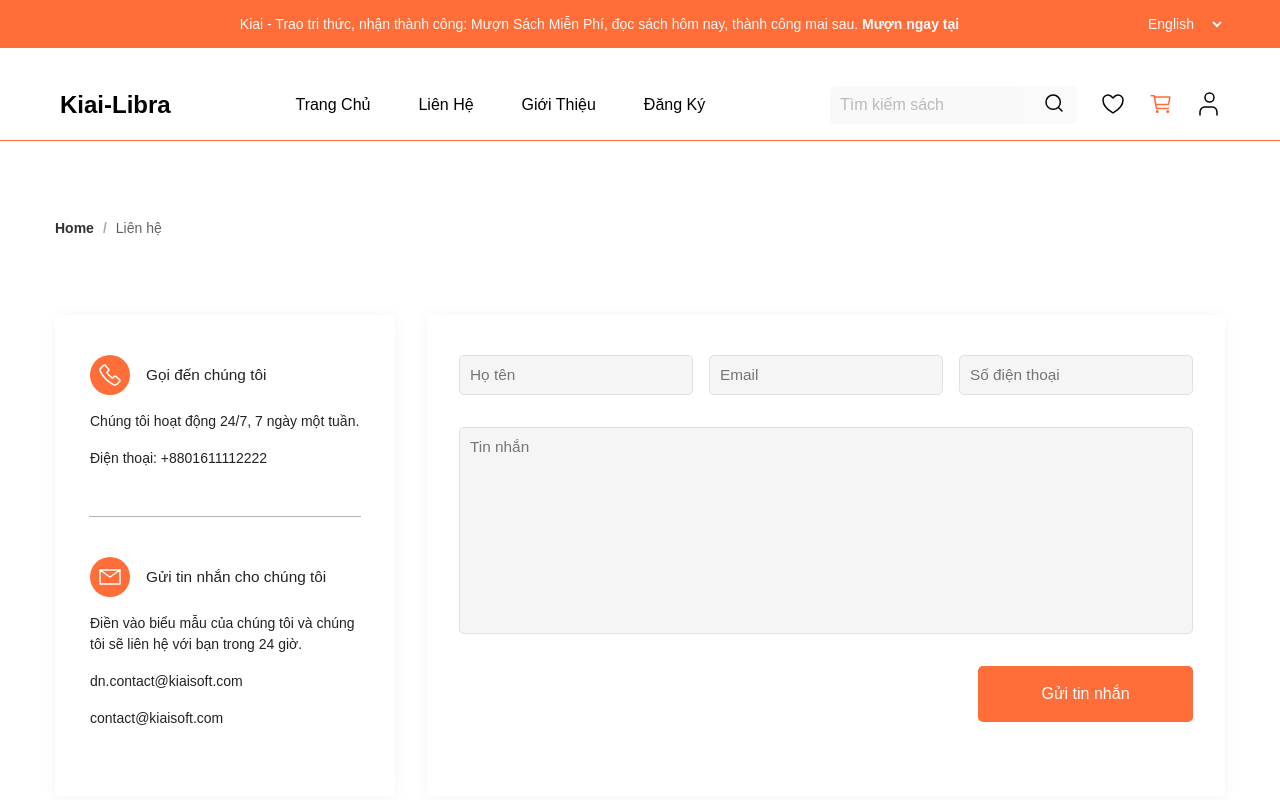
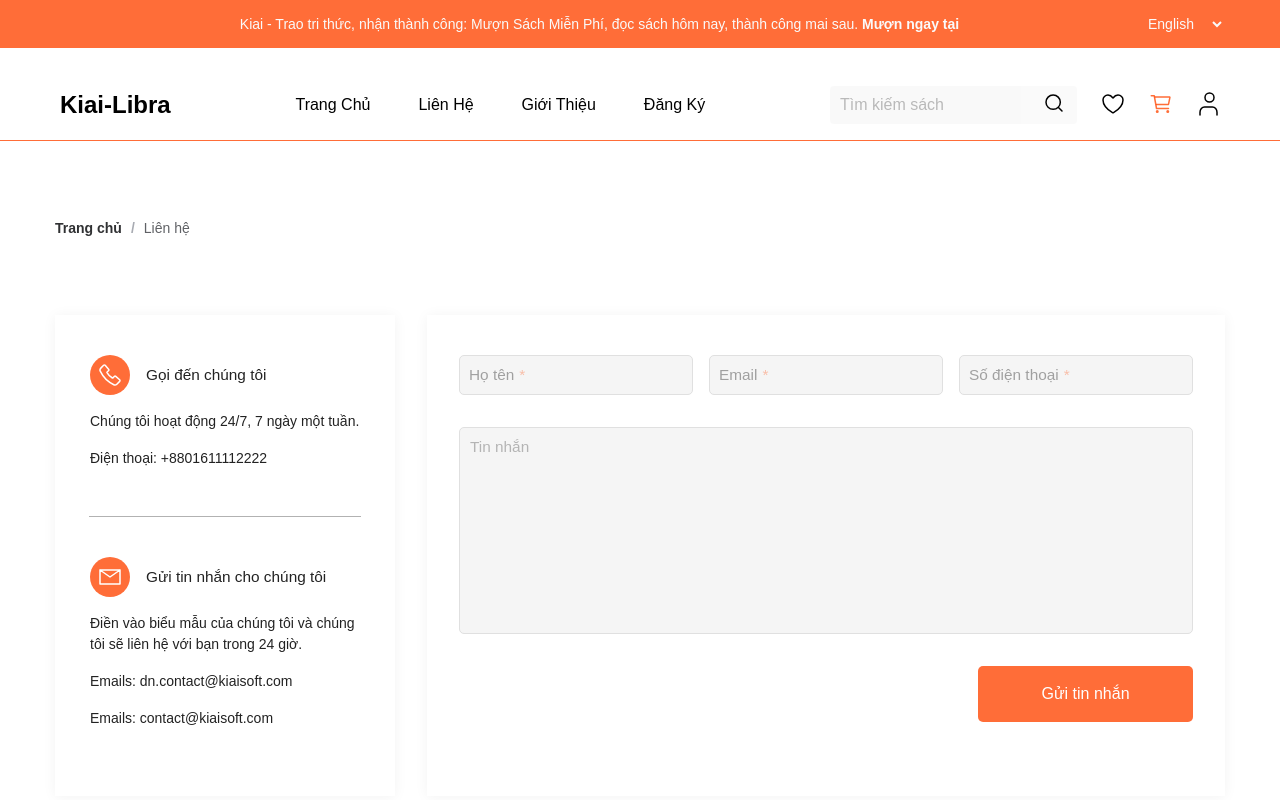
Before and after one commit to vanquan57/project_kiaisoft_vps, a Vue app in the folder vue-user/LibraBook/: page /contact in a window 1280 px wide. Shown: the top 800 px of the page. Built offline with nearby package versions, Linux system fonts and the light colour scheme; no server answers; what vue3-google-login would draw is missing.

Commit message:
Project GD2: Enhance contact form and footer layout styling

```diff
--- a/vue-user/LibraBook/src/assets/scss/layouts/footer_layout.scss
+++ b/vue-user/LibraBook/src/assets/scss/layouts/footer_layout.scss
@@ -113,8 +113,9 @@
         }
     }
     .footer-bottom {
-        margin-top: 20px;
+        margin-top: 44px;
         padding-top: 16px;
+        border-top: 1px solid rgba(255, 255, 255, 0.4);
         .copyright {
             display: flex;
             align-items: center;
--- a/vue-user/LibraBook/src/assets/scss/views/contact_view.scss
+++ b/vue-user/LibraBook/src/assets/scss/views/contact_view.scss
@@ -78,6 +78,22 @@
                     display: grid;
                     .input-field__item {
                         width: 100%;
+                        position: relative;
+                        label {
+                            position: absolute;
+                            top: 50%;
+                            transform: translateY(-50%);
+                            left: 10px;
+                            font-size: clamp(14px, 1.2vw, 16px);
+                            font-weight: 400;
+                            line-height: 24px;
+                            font-family: Poppins, sans-serif;
+                            opacity: 0.4;
+                            .required {
+                                padding-left: 5px;
+                                color: $primary-color;
+                            }
+                        }
                         input {
                             width: 100%;
                             font-size: clamp(14px, 1.2vw, 16px);
@@ -106,6 +122,9 @@
                         box-sizing: border-box;
                         resize: none;
                         font-family: Poppins, sans-serif;
+                        &::placeholder {
+                            opacity: 0.5;
+                        }
                     }
                 }
                 .group-form__button {
--- a/vue-user/LibraBook/src/components/layouts/FooterLayout.vue
+++ b/vue-user/LibraBook/src/components/layouts/FooterLayout.vue
@@ -3,7 +3,7 @@
         <div class="footer-content">
             <div class="footer-section">
                 <h3 class="footer-logo">
-                    Độc Quyền
+                    Kiai - Libra
                 </h3>
                 <h4 class="footer-subtitle">
                     Đăng Ký Nhận Thông Tin
--- a/vue-user/LibraBook/src/views/ContactView.vue
+++ b/vue-user/LibraBook/src/views/ContactView.vue
@@ -28,31 +28,43 @@
                             Điền vào biểu mẫu của chúng tôi và chúng tôi sẽ liên hệ với bạn trong 24
                             giờ.
                         </p>
-                        <p>dn.contact@kiaisoft.com</p>
-                        <p>contact@kiaisoft.com</p>
+                        <p>Emails: dn.contact@kiaisoft.com</p>
+                        <p>Emails: contact@kiaisoft.com</p>
                     </div>
                 </div>
                 <div class="contact-content__right">
                     <form class="contact-form">
                         <div class="group-form__input">
                             <div class="input-field__item">
+                                <label for="name">
+                                    <span class="name-label">Họ tên</span>
+                                    <span class="required">*</span>
+                                </label>
                                 <input
+                                    id="name"
                                     type="text"
-                                    placeholder="Họ tên"
                                     class="input-field"
                                 >
                             </div>
                             <div class="input-field__item">
+                                <label for="email">
+                                    <span class="email-label">Email</span>
+                                    <span class="required">*</span>
+                                </label>
                                 <input
+                                    id="email"
                                     type="email"
-                                    placeholder="Email"
                                     class="input-field"
                                 >
                             </div>
                             <div class="input-field__item">
+                                <label for="phone">
+                                    <span class="phone-label">Số điện thoại</span>
+                                    <span class="required">*</span>
+                                </label>
                                 <input
+                                    id="phone"
                                     type="text"
-                                    placeholder="Số điện thoại"
                                     class="input-field"
                                 >
                             </div>
@@ -85,7 +97,7 @@ import BreadcrumbComponent from '@/components/Breadcrumb/BreadcrumbComponent.vue
 
 const breadcrumbs = [
     {
-        name: 'Home',
+        name: 'Trang chủ',
         path: '/'
     },
     {
```
